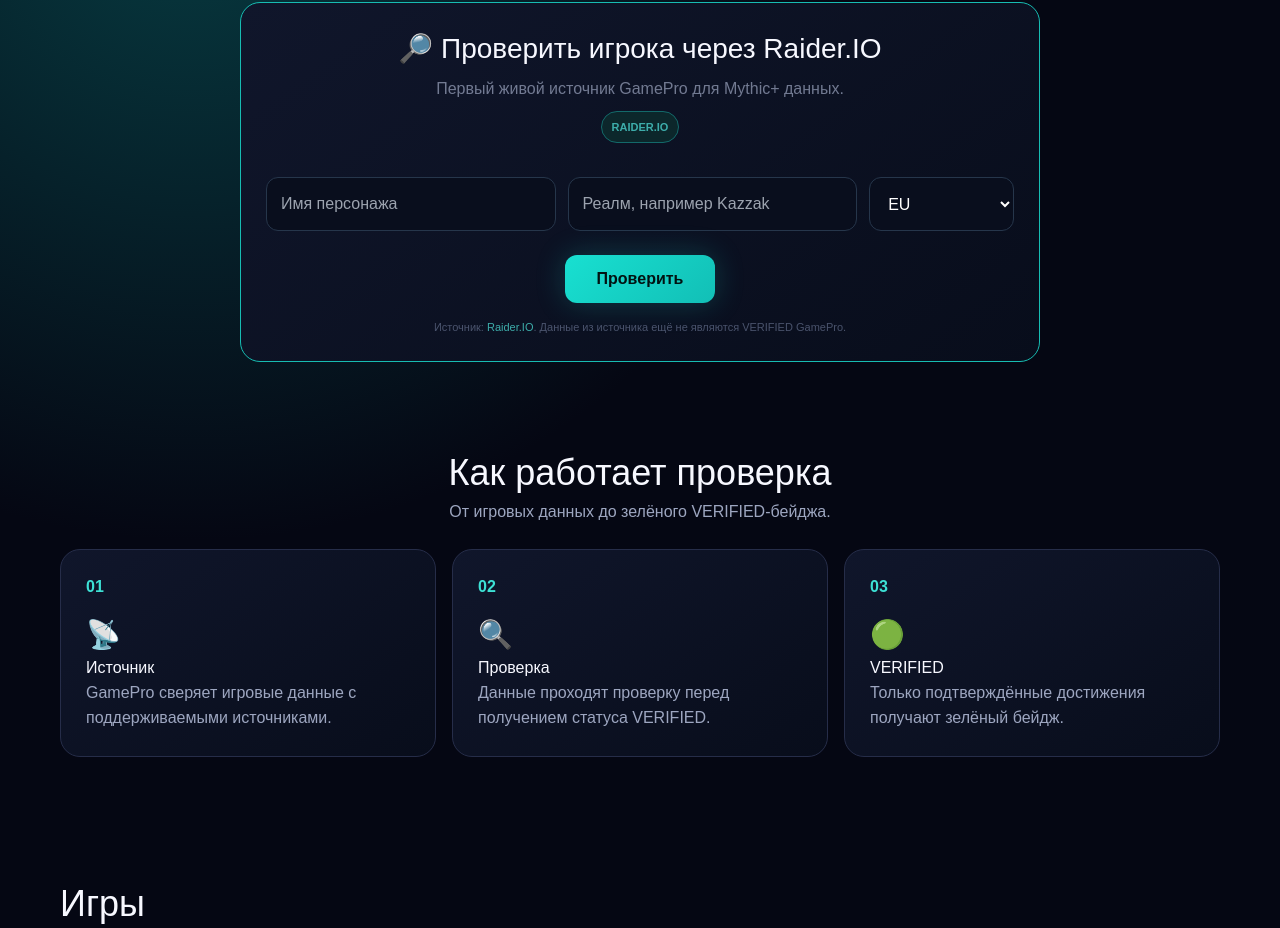
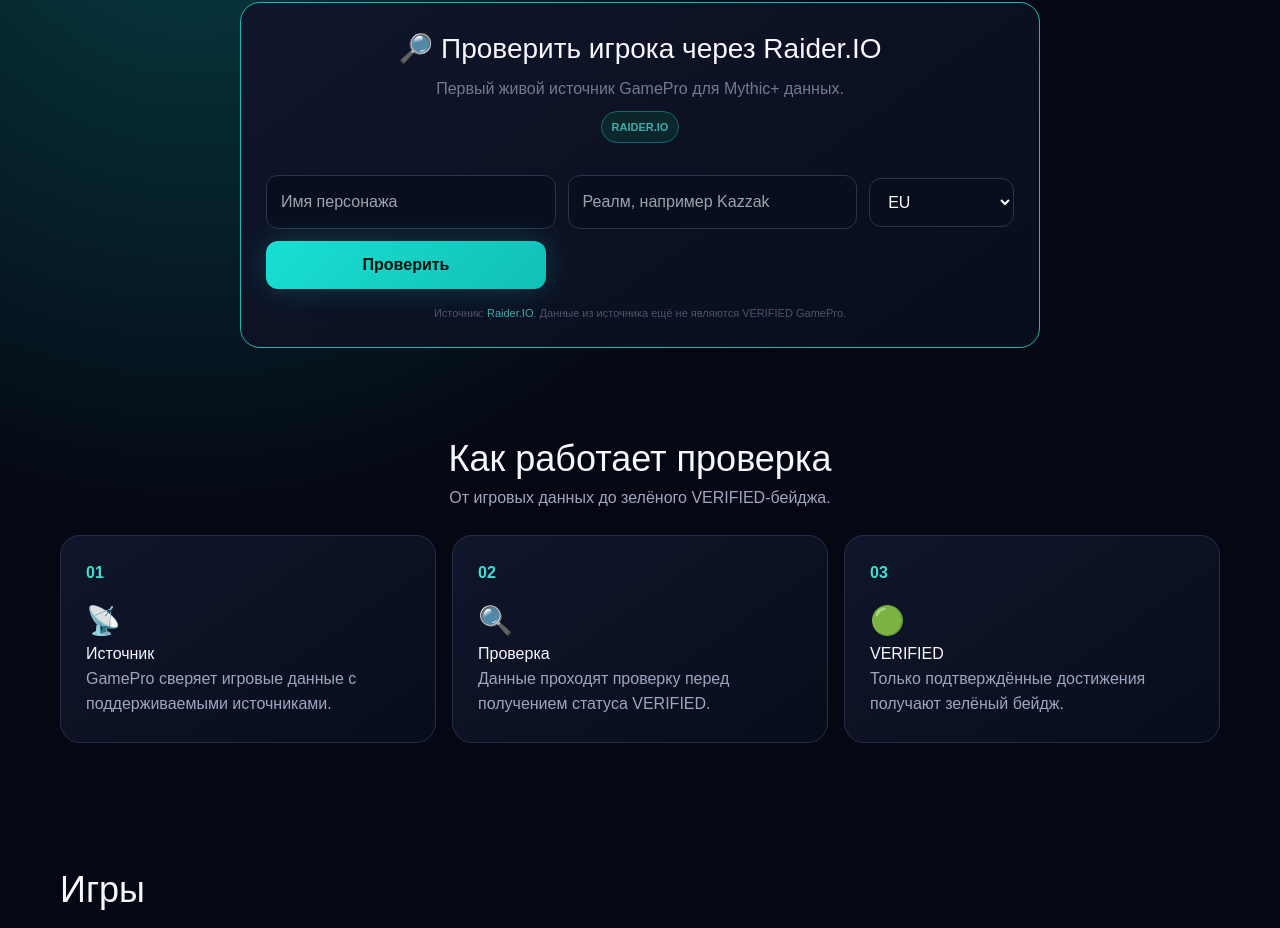
Before and after one commit to vesttrading/gamepro-market, a Next.js app: page / in a window 1280 px wide. Shown: the part 1436-2364 px from the top of the page. Built offline with nearby package versions, Linux system fonts and the light colour scheme; no server answers.

Commit message:
Style buttons in section#raiderio for alignment
Added styles to align save and verification buttons in a row with specific spacing and width adjustments.

```diff
--- a/app/globals.css
+++ b/app/globals.css
@@ -220,3 +220,24 @@ section#raiderio .source-text {
         max-width: 100% !important;
     }
 }
+/* Находим блок, где появляются кнопки сохранения и верификации, и ставим их в один ряд */
+section#raiderio div:has(> button),
+section#raiderio div.jsx-f4888bab762c3c0 > div:last-child {
+    display: flex !important;
+    flex-direction: row !important; /* Выстраивает кнопки горизонтально */
+    justify-content: center !important; /* Центрирует группу кнопок */
+    align-items: center !important;
+    gap: 16px !important; /* Расстояние между двумя кнопками */
+    width: 100% !important;
+    margin-top: 16px !important;
+}
+
+/* Сбрасываем лишние растягивания и отступы у этих конкретных кнопок результата */
+section#raiderio div:has(> button) button,
+section#raiderio div:has(> button) a,
+section#raiderio button[class*="save"],
+section#raiderio button:not(:first-of-type) {
+    width: auto !important;
+    min-width: 160px !important; /* Аккуратная одинаковая ширина для обеих кнопок */
+    margin: 0 !important; /* Отменяем вертикальный авто-маржин, чтобы они не прыгали */
+}
```
